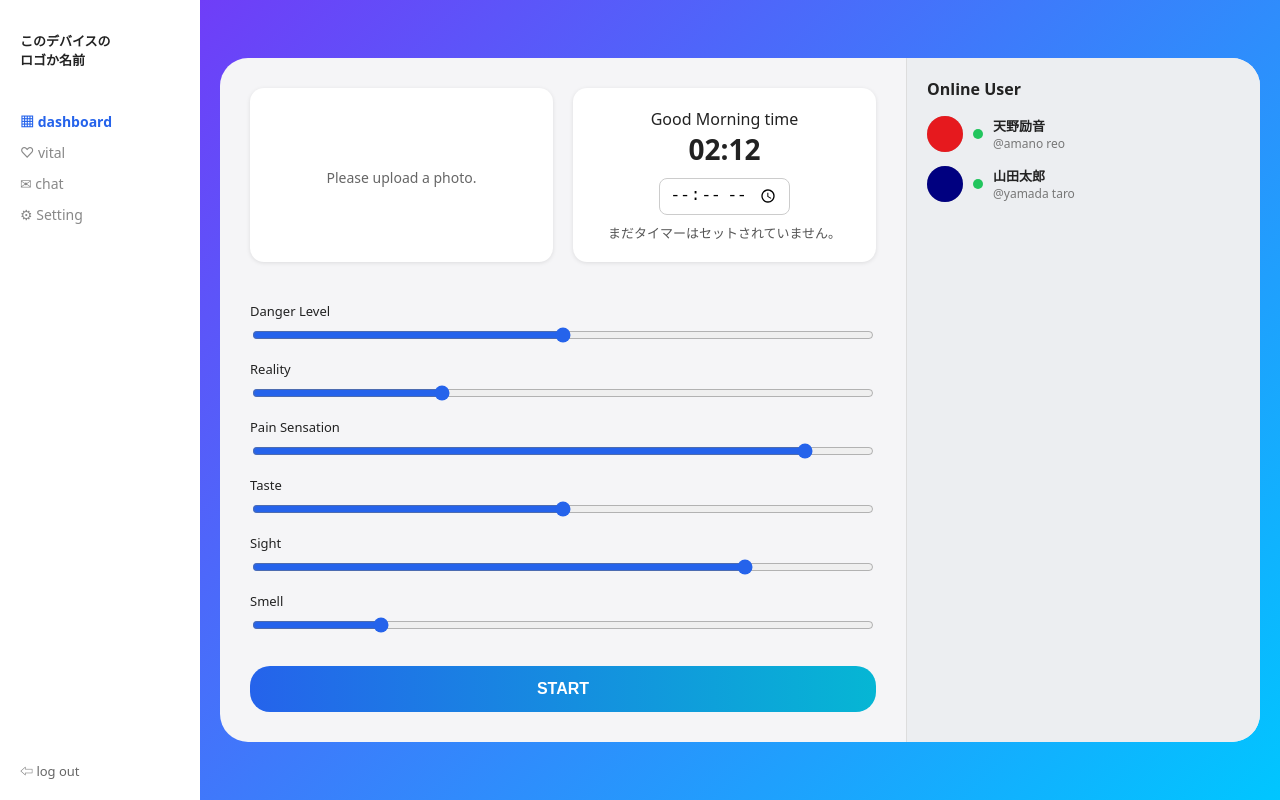
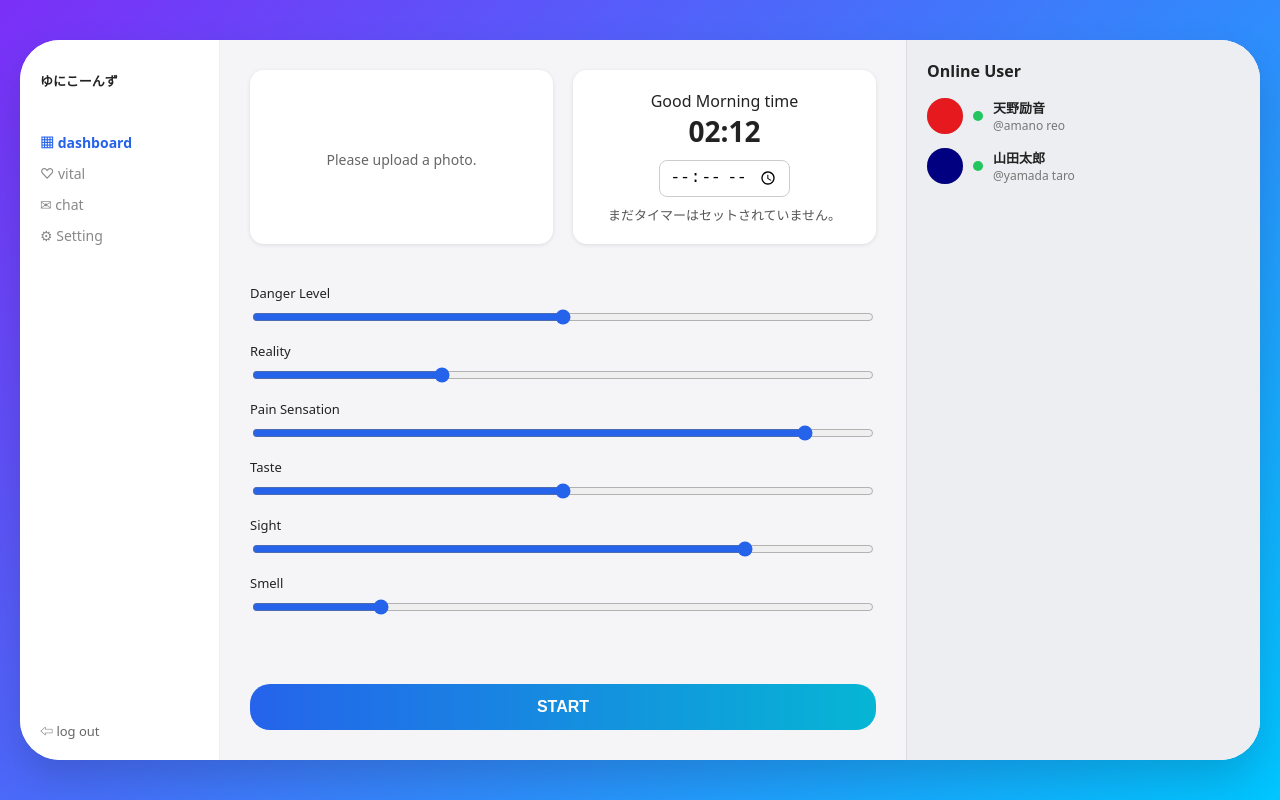
Before and after one commit to hayashichiho/ElectricSheep, a website: page toppage.html in a window 1280 px wide. Drawn offline with Linux system fonts and the light colour scheme.

Commit message:
[fix]スタート画面の角を変更

```diff
--- a/toppage.html
+++ b/toppage.html
@@ -10,10 +10,25 @@
       margin: 0;
       font-family: system-ui, -apple-system, Segoe UI, Roboto, 'Noto Sans JP', sans-serif;
       background: linear-gradient(135deg, #7b2ff7, #00c6ff);
-      height: 100vh;
+      min-height: 100vh;
       display: flex;
+      justify-content: center;
+      align-items: center;
       color: #222;
+      padding: 20px;
+      box-sizing: border-box;
+    }
+
+    /* メインコンテナ */
+    .container {
+      width: 100%;
+      max-width: 1400px;
+      height: 90vh;
+      background: #fff;
+      border-radius: 40px;
+      display: flex;
       overflow: hidden;
+      box-shadow: 0 20px 40px rgba(0, 0, 0, 0.15);
     }
 
     /* サイドバー */
@@ -24,6 +39,7 @@
       flex-direction: column;
       padding: 20px;
       box-sizing: border-box;
+      border-right: 1px solid #f0f0f0;
     }
 
     .sidebar h1 {
@@ -61,17 +77,12 @@
     .main {
       flex: 1;
       display: flex;
-      justify-content: center;
-      align-items: center;
-      padding: 20px;
     }
 
     .card {
       background: #f5f5f7;
-      border-radius: 28px;
+      border-radius: 0 28px 28px 0;
       width: 100%;
-      max-width: 1200px;
-      height: 90%;
       display: flex;
       overflow: hidden;
     }
@@ -243,8 +254,9 @@
 </head>
 
 <body>
+  <div class="container">
     <aside class="sidebar">
-    <h1>このデバイスの<br>ロゴか名前</h1>
+      <h1>ゆにこーんず</h1>
       <nav class="menu">
         <div class="menu-item active">▦ dashboard</div>
         <div class="menu-item">♡ vital</div>
@@ -326,6 +338,7 @@
         </aside>
       </div>
     </main>
+  </div>
 
   <script>
     const fileInput = document.getElementById('fileInput');
```
Also changed, not shown: Readme.md. Lines whose indentation alone changed are shown as unchanged.
